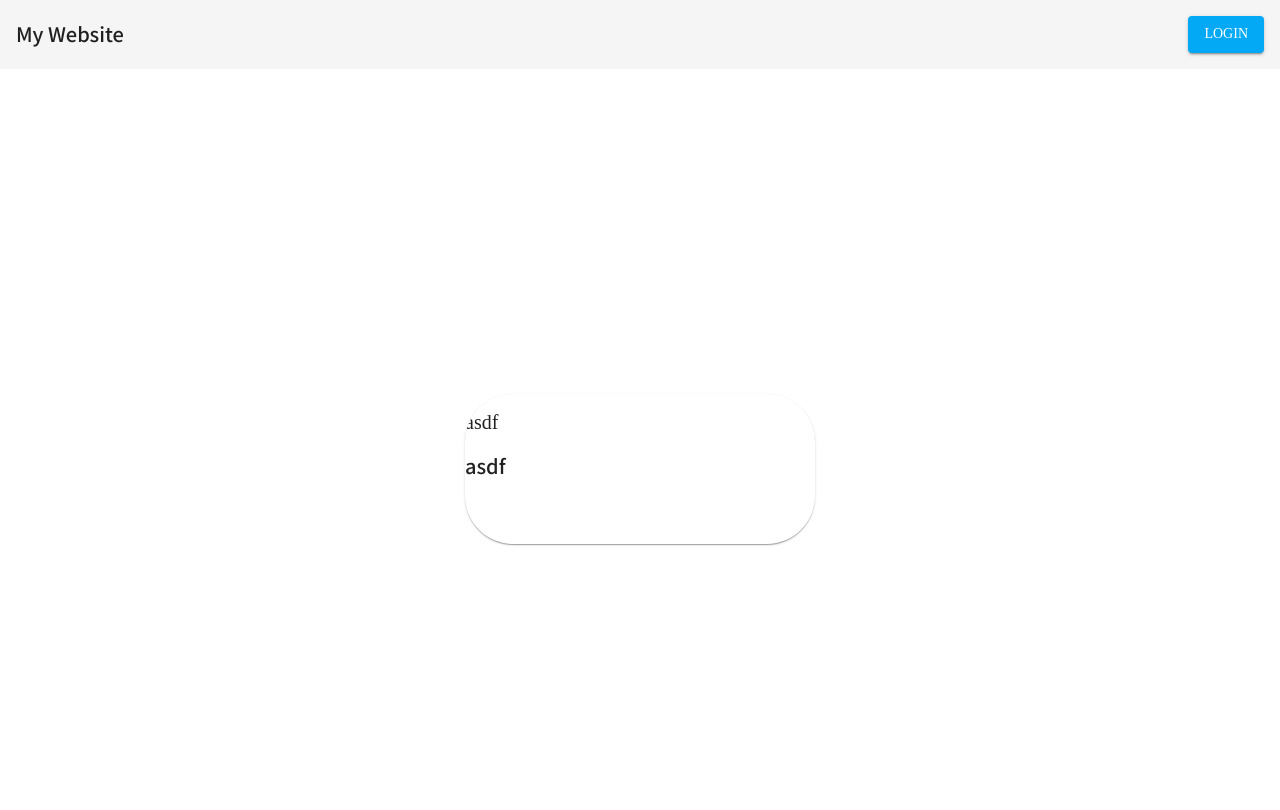
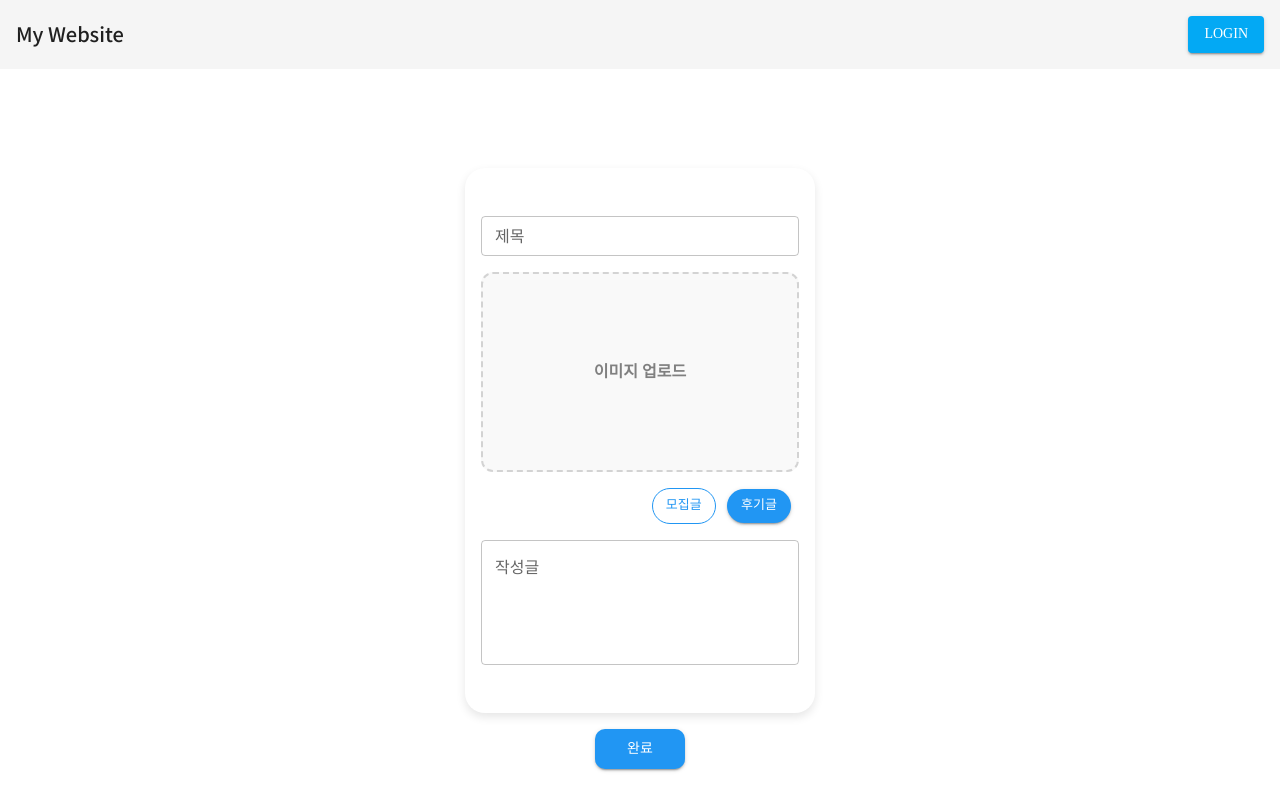
Before and after one commit to ZoJim/Boogakcong-FE, a Next.js app: page /test/1 in a window 1280 px wide. Shown: the top 810 px of the page. Built offline with nearby package versions, Linux system fonts and the light colour scheme; a web font is replaced by a local one.

Commit message:
레이아웃 지정

```diff
--- a/src/components/Posting.tsx
+++ b/src/components/Posting.tsx
@@ -1,28 +1,192 @@
-import {Card, Typography} from "@mui/material";
+import React, { useState } from 'react';
+import { TextField, Card, CardMedia, Box, Button, CardActions } from '@mui/material';
 
+// Props 인터페이스 추가
 interface PostingProps {
-    title: string;
-    content: string;
+    onSubmit: (title: string, content: string, image: string) => void;
 }
 
+const Posting = ({ onSubmit }: PostingProps) => {
+    const [title, setTitle] = useState('');
+    const [content, setContent] = useState('');
+    const [image, setImage] = useState<File | null>(null); // 이미지 파일 상태
+    const [preview, setPreview] = useState<string>(''); // 이미지 미리보기 URL
 
-const Posting = ({title, content}: PostingProps) => {
-    return <Card
-        sx={
-            {
-                borderRadius: 12,
-                width: 350,
-                height: 150,
-            }
+    const handleImageChange = (event: React.ChangeEvent<HTMLInputElement>) => {
+        const file = event.target.files?.[0];
+        if (file) {
+            setImage(file); // 이미지 파일 저장
+            setPreview(URL.createObjectURL(file)); // 미리보기 URL 생성
         }
-    >
-        <Typography variant="h4" sx={{ mt: 2 }}>
-            {title}
-        </Typography>
-        <Typography variant="h6" sx={{ mt: 2 }}>
-            {content}
-        </Typography>
-    </Card>
-}
+    };
+
+    const handleSubmit = () => {
+        if (onSubmit) {
+            onSubmit(title, content, preview); // title, content, preview를 전달
+        }
+    };
+
+    return (
+        <>
+            <Card
+                sx={{
+                    borderRadius: 5,
+                    width: 350,
+                    padding: 2,
+                    boxShadow: "0 4px 10px rgba(0, 0, 0, 0.1)",
+                    display: 'flex',
+                    flexDirection: 'column',
+                    alignItems: 'center',
+                }}
+            >
+                {/* 제목 */}
+                <TextField
+                    label="제목"
+                    id="title_textfield"
+                    size="small"
+                    value={title}
+                    onChange={(e) => setTitle(e.target.value)}
+                    sx={{
+                        width: '100%',
+                        borderRadius: 3,
+                        marginBottom: 2,
+                        marginTop: 4,
+                    }}
+                />
+
+                {/* 이미지 업로드 영역 */}
+                {!preview && (
+                    <Box
+                        sx={{
+                            display: 'flex',
+                            alignItems: 'center',
+                            justifyContent: 'center',
+                            width: '100%',
+                            height: 200,
+                            border: '2px dashed lightgray',
+                            borderRadius: 3,
+                            marginBottom: 1,
+                            cursor: 'pointer',
+                            backgroundColor: '#f9f9f9',
+                            position: 'relative',
+                        }}
+                    >
+                        <label htmlFor="image-upload" style={{ cursor: 'pointer', textAlign: 'center' }}>
+                            <span style={{ color: 'gray', fontSize: '16px', fontWeight: 'bold' }}>
+                                이미지 업로드
+                            </span>
+                        </label>
+                        <input
+                            id="image-upload"
+                            type="file"
+                            accept="image/*"
+                            style={{ display: 'none' }}
+                            onChange={handleImageChange} // 이미지 파일 선택 핸들러
+                        />
+                    </Box>
+                )}
+
+                {/* 업로드된 이미지 미리보기 */}
+                {preview && (
+                    <CardMedia
+                        component="img"
+                        image={preview}
+                        alt="업로드된 이미지"
+                        sx={{
+                            width: '100%',
+                            height: 200,
+                            borderRadius: 3,
+                            marginBottom: 2,
+                        }}
+                    />
+                )}
+
+                {/* 모집글, 후기글 버튼 */}
+                <CardActions
+                    sx={{
+                        display: 'flex',
+                        justifyContent: 'flex-end', // 우측 정렬
+                        gap: 0.4,
+                        width: '100%',
+                        marginBottom: 1,
+                    }}
+                >
+                    <Button
+                        variant="outlined"
+                        size="small"
+                        sx={{
+                            borderRadius: '20px',
+                            paddingX: 1,
+                            paddingY: 0.7,
+                            borderColor: '#2196F3', // 외곽선 색상
+                            color: '#2196F3', // 텍스트 색상
+                            '&:hover': {
+                                backgroundColor: '#BBDEFB', // hover 효과, #BBDEFB = BLUE/100
+                                borderColor: '#2196F3', // #2196F3 = BLUE/500
+                            },
+                        }}
+                    >
+                        모집글
+                    </Button>
+                    <Button
+                        variant="contained"
+                        size="small"
+                        sx={{
+                            borderRadius: '20px',
+                            paddingX: 1,
+                            paddingY: 0.7,
+                            backgroundColor: '#2196F3', // 버튼 배경색
+                            color: '#FFFFFF', // 텍스트 색상
+                            '&:hover': {
+                                backgroundColor: '#1976D2', // hover 효과
+                            },
+                        }}
+                    >
+                        후기글
+                    </Button>
+                </CardActions>
+
+                {/* 내용 */}
+                <Box sx={{ width: '100%', marginBottom: 4 }}>
+                    <TextField
+                        id="content_textfield"
+                        label="작성글"
+                        multiline
+                        rows={4}
+                        fullWidth
+                        value={content}
+                        onChange={(e) => setContent(e.target.value)}
+                    />
+                </Box>
+            </Card>
+
+            {/* 완료 버튼 */}
+            <Box
+                sx={{
+                    display: 'flex',
+                    justifyContent: 'center', // 중앙 정렬
+                    marginTop: 2,
+                }}
+            >
+                <Button
+                    variant="contained"
+                    color="primary"
+                    onClick={handleSubmit} // 완료 버튼 클릭 시 handleSubmit 호출
+                    sx={{
+                        borderRadius: '10px',
+                        paddingX: 4,
+                        paddingY: 1,
+                        backgroundColor: '#2196F3',
+                        '&:hover': {
+                            backgroundColor: '#1976D2',
+                        },
+                    }}
+                >
+                    완료
+                </Button>
+            </Box>
+        </>
+    );
+};
 
 export default Posting;
```
